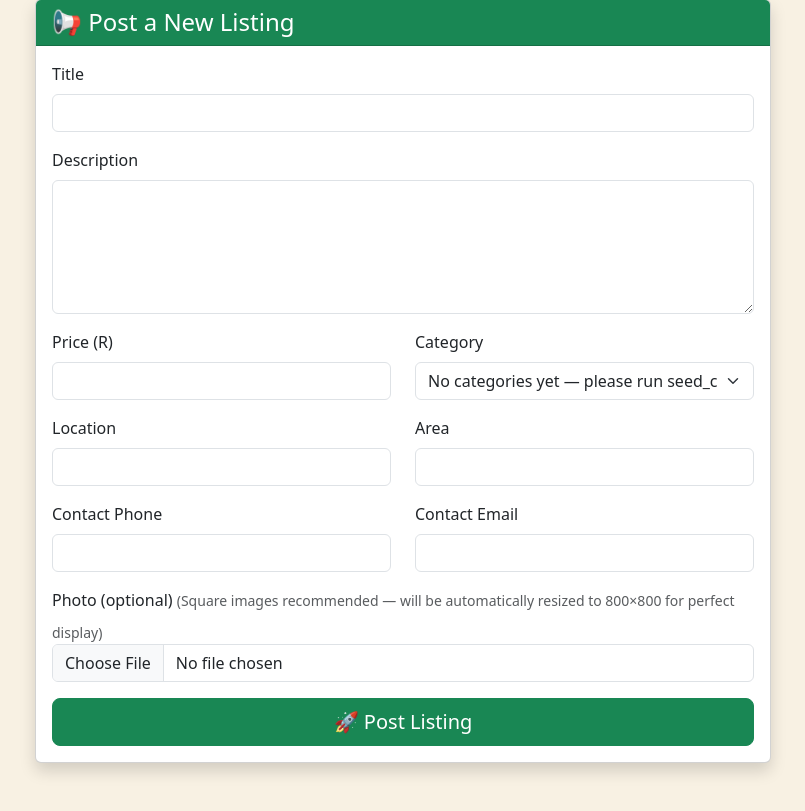
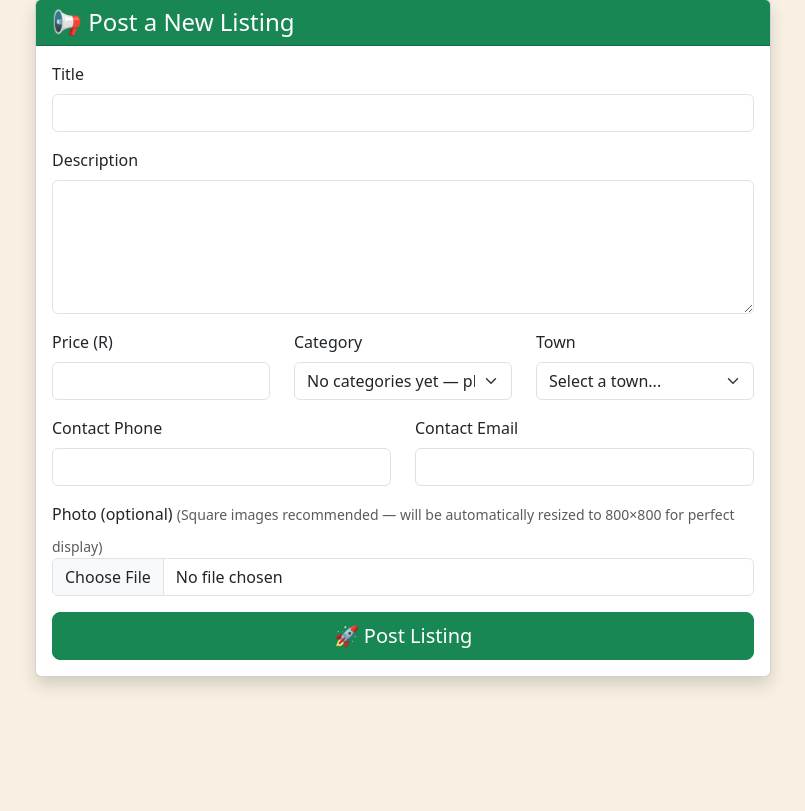
Before and after one commit to MarketExpander99/VolstruisGids, a Flask app: page /listings/create in a window 1280 px wide. Shown: the part 105-916 px from the top of the page, without its empty margins (237-1042 px from the left). After the commit the page ends 793 px from the top, so only its background shows below. Run offline with Flask 3, Linux system fonts and the light colour scheme; the visitor is signed in with stand-in values (Sample User, id 1); data that the repository does not hold is empty.

Commit message:
listing-enhancements

```diff
--- a/app/blueprints/listings/forms.py
+++ b/app/blueprints/listings/forms.py
@@ -6,10 +6,23 @@ class ListingForm(FlaskForm):
     title = StringField('Title', validators=[DataRequired(), Length(max=200)])
     description = TextAreaField('Description', validators=[DataRequired(), Length(max=2000)])
     price = FloatField('Price (R)', validators=[DataRequired(), NumberRange(min=0)])
-    location = StringField('Location', validators=[DataRequired()])
-    area = StringField('Area', validators=[DataRequired()])
+
+    # New Town dropdown (Klein Karoo / ostrich country)
+    town = SelectField('Town', coerce=str, validators=[DataRequired()], choices=[
+        ('', 'Select a town...'),
+        ('Barrydale', 'Barrydale'),
+        ('Calitzdorp', 'Calitzdorp'),
+        ('De Rust', 'De Rust'),
+        ('Dysselsdorp', 'Dysselsdorp'),
+        ('Groenfontein', 'Groenfontein'),
+        ('Ladismith', 'Ladismith'),
+        ('Oudtshoorn', 'Oudtshoorn'),
+        ('Van Wyksdorp', 'Van Wyksdorp'),
+        ('Zoar', 'Zoar')
+    ])
+
     contact_phone = StringField('Contact Phone')
     contact_email = StringField('Contact Email')
     category = SelectField('Category', coerce=int, validators=[DataRequired()])
     photo = FileField('Photo (optional)')
-    submit = SubmitField('Create Listing')   # ← this was missing
+    submit = SubmitField('Create Listing')
--- a/app/blueprints/listings/routes.py
+++ b/app/blueprints/listings/routes.py
@@ -66,8 +66,8 @@ def create():
             title=form.title.data,
             description=form.description.data,
             price=form.price.data,
-            location=form.location.data,
-            area=form.area.data or "Klein Karoo",
+            location=form.town.data,         # ← selected town goes into location column
+            area="Western Cape",             # ← hard default (keeps existing column)
             contact_phone=form.contact_phone.data,
             contact_email=form.contact_email.data,
             category_id=form.category.data,
--- a/app/templates/listings/create.html
+++ b/app/templates/listings/create.html
@@ -36,31 +36,22 @@
                             {% for error in form.description.errors %}<div class="text-danger">{{ error }}</div>{% endfor %}
                         </div>
 
-                        <!-- Price + Category row -->
+                        <!-- Price + Category + Town row -->
                         <div class="row">
-                            <div class="col-md-6 mb-3">
+                            <div class="col-md-4 mb-3">
                                 {{ form.price.label(class="form-label") }}
                                 {{ form.price(class="form-control") }}
                                 {% for error in form.price.errors %}<div class="text-danger">{{ error }}</div>{% endfor %}
                             </div>
-                            <div class="col-md-6 mb-3">
+                            <div class="col-md-4 mb-3">
                                 {{ form.category.label(class="form-label") }}
                                 {{ form.category(class="form-select") }}
                                 {% for error in form.category.errors %}<div class="text-danger">{{ error }}</div>{% endfor %}
                             </div>
-                        </div>
-
-                        <!-- Location + Area row -->
-                        <div class="row">
-                            <div class="col-md-6 mb-3">
-                                {{ form.location.label(class="form-label") }}
-                                {{ form.location(class="form-control") }}
-                                {% for error in form.location.errors %}<div class="text-danger">{{ error }}</div>{% endfor %}
-                            </div>
-                            <div class="col-md-6 mb-3">
-                                {{ form.area.label(class="form-label") }}
-                                {{ form.area(class="form-control") }}
-                                {% for error in form.area.errors %}<div class="text-danger">{{ error }}</div>{% endfor %}
+                            <div class="col-md-4 mb-3">
+                                {{ form.town.label(class="form-label") }}
+                                {{ form.town(class="form-select") }}
+                                {% for error in form.town.errors %}<div class="text-danger">{{ error }}</div>{% endfor %}
                             </div>
                         </div>
 
```
